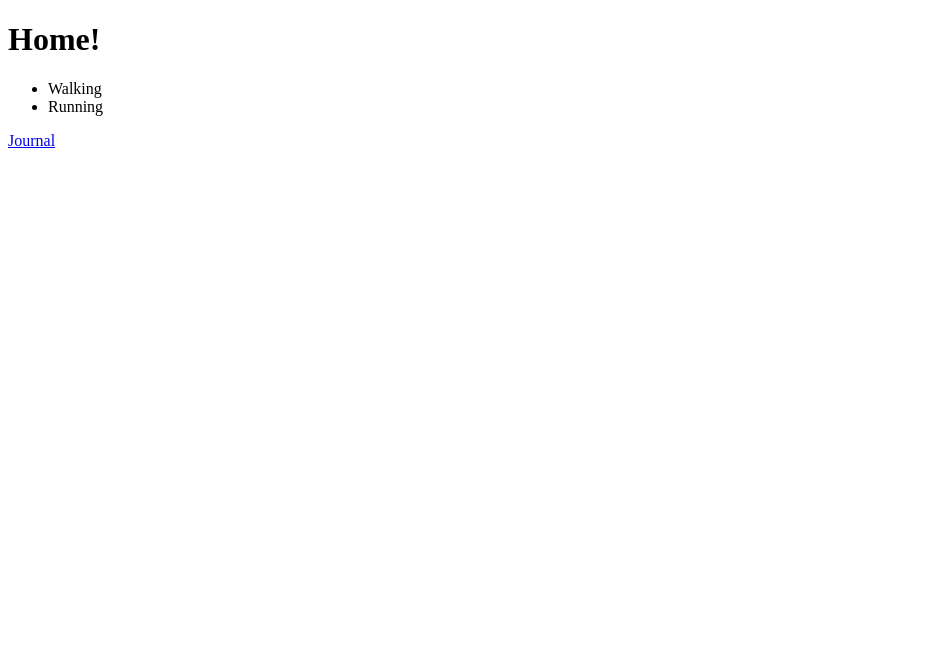
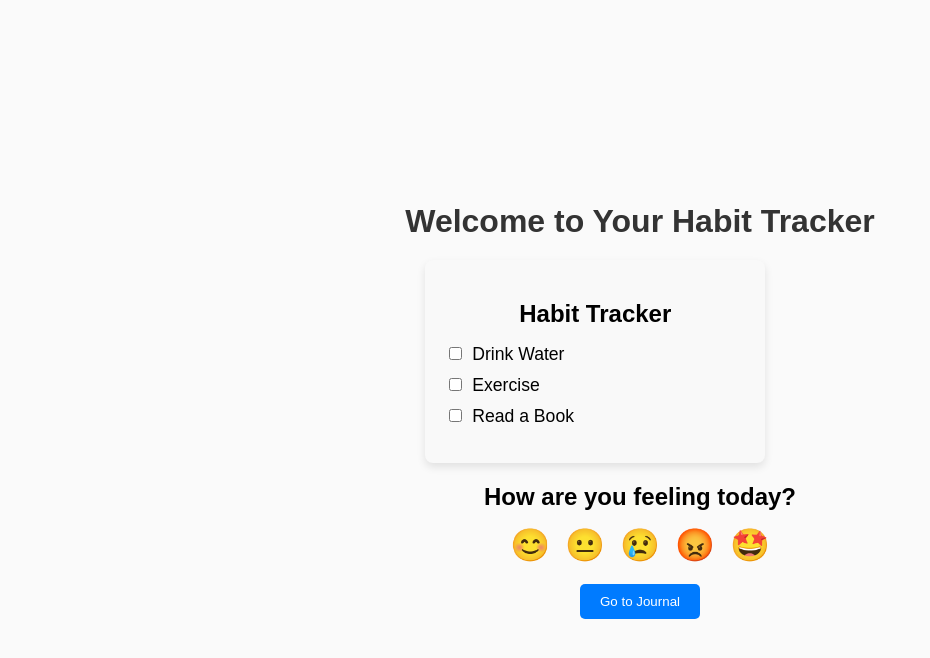
Before and after one commit to marwam7d33/BuddyQuest-Capstone, a React (Vite) app: page / in a window 1280 px wide. Shown: the top 658 px of the page, without its empty margins (0-930 px from the left). Built offline with nearby package versions, Linux system fonts and the light colour scheme.

Commit message:
initial stucture - habit/journal

```diff
--- a/src/App.scss
+++ b/src/App.scss
@@ -0,0 +1,17 @@
+body {
+  font-family: "Poppins", sans-serif;
+  background-color: #fafafa;
+  margin: 0;
+  padding: 0;
+  display: flex;
+  justify-content: center;
+  align-items: center;
+  height: 100vh;
+}
+
+.App {
+  display: flex;
+  justify-content: center;
+  align-items: center;
+  height: 100vh;
+}
--- /dev/null
+++ b/src/Styles/partials/_global.scss
@@ -0,0 +1,16 @@
+@use "./typography" as *;
+@use "./mixins" as *;
+@use "./variables" as *;
+
+*,
+*::before,
+*::after {
+  box-sizing: border-box;
+}
+
+html {
+  font-family: "Poppins", sans-serif;
+  margin: 0;
+  min-width: 20rem;
+  color: $primary-black;
+}
--- /dev/null
+++ b/src/Styles/partials/_typography.scss
@@ -0,0 +1 @@
+@import url("https://fonts.googleapis.com/css2?family=Funnel+Sans:ital,wght@0,300..800;1,300..800&family=Poppins:ital,wght@0,100;0,200;0,300;0,400;0,500;0,600;0,700;0,800;0,900;1,100;1,200;1,300;1,400;1,500;1,600;1,700;1,800;1,900&family=Titillium+Web:ital,wght@0,200;0,300;0,400;0,600;0,700;0,900;1,200;1,300;1,400;1,600;1,700&display=swap");
--- /dev/null
+++ b/src/Styles/partials/_variables.scss
@@ -0,0 +1,3 @@
+$tablet-breakpoint: 768px;
+
+$desktop-breakpoint: 1280px;
--- a/src/pages/HabitTracker/HabitTracker.jsx
+++ b/src/pages/HabitTracker/HabitTracker.jsx
@@ -1,7 +1,40 @@
-import React from "react";
+import React, { useState } from "react";
+import "./HabitTracker.scss";
 
-function HabitTracker() {
-  return <div></div>;
-}
+const HabitTracker = () => {
+  const [habits, setHabits] = useState([
+    { id: 1, text: "Drink Water", completed: false },
+    { id: 2, text: "Exercise", completed: false },
+    { id: 3, text: "Read a Book", completed: false },
+  ]);
+
+  const toggleHabit = (id) => {
+    setHabits(
+      habits.map((habit) =>
+        habit.id === id ? { ...habit, completed: !habit.completed } : habit
+      )
+    );
+  };
+
+  return (
+    <div className="habit-tracker">
+      <h2>Habit Tracker</h2>
+      <ul>
+        {habits.map((habit) => (
+          <li key={habit.id} className={habit.completed ? "completed" : ""}>
+            <label>
+              <input
+                type="checkbox"
+                checked={habit.completed}
+                onChange={() => toggleHabit(habit.id)}
+              />
+              {habit.text}
+            </label>
+          </li>
+        ))}
+      </ul>
+    </div>
+  );
+};
 
 export default HabitTracker;
--- a/src/pages/HabitTracker/HabitTracker.scss
+++ b/src/pages/HabitTracker/HabitTracker.scss
@@ -0,0 +1,34 @@
+.habit-tracker {
+  margin: 20px;
+  padding: 20px;
+  background-color: #f9f9f9;
+  border-radius: 8px;
+  box-shadow: 0 4px 8px rgba(0, 0, 0, 0.1);
+  width: 300px;
+
+  h2 {
+    font-size: 1.5rem;
+    margin-bottom: 15px;
+  }
+
+  ul {
+    list-style-type: none;
+    padding: 0;
+
+    li {
+      display: flex;
+      align-items: center;
+      margin-bottom: 10px;
+      font-size: 1.1rem;
+
+      input {
+        margin-right: 10px;
+      }
+
+      &.completed {
+        text-decoration: line-through;
+        color: #6c757d;
+      }
+    }
+  }
+}
--- a/src/pages/Home/Home.jsx
+++ b/src/pages/Home/Home.jsx
@@ -1,20 +1,70 @@
-import { Link } from 'react-router-dom';
-import './Home.scss'
+import React, { useState } from "react";
+import { Link, useNavigate } from "react-router-dom";
+import "./Home.scss"; // Optional, for SCSS styling specific to the homepage
+import HabitTracker from "../HabitTracker/HabitTracker";
 
-function Home() {
-  return <>
-  <h1>Home!</h1>
-  <ul>
-    <li><div>Walking</div></li>
-    <li><div>Running</div></li>
-  </ul>
+const Home = () => {
+  const navigate = useNavigate(); // For programmatic navigation
+  const [mood, setMood] = useState("");
 
-  <div>
-    <Link to='/journal'>Journal</Link>
+  const handleEmojiClick = (selectedMood) => {
+    setMood(selectedMood); // Optional: Set the mood for display or future use
+    navigate("/journal"); // Navigate to the journal page
+  };
 
-  </div>
+  return (
+    <div className="home-page">
+      <h1>Welcome to Your Habit Tracker</h1>
+      <HabitTracker />
 
-  </>
-}
+      <div className="mood-selection">
+        <h2>How are you feeling today?</h2>
+        <div className="emoji-container">
+          <span
+            onClick={() => handleEmojiClick("happy")}
+            role="img"
+            aria-label="Happy"
+          >
+            😊
+          </span>
+          <span
+            onClick={() => handleEmojiClick("neutral")}
+            role="img"
+            aria-label="Neutral"
+          >
+            😐
+          </span>
+          <span
+            onClick={() => handleEmojiClick("sad")}
+            role="img"
+            aria-label="Sad"
+          >
+            😢
+          </span>
+          <span
+            onClick={() => handleEmojiClick("angry")}
+            role="img"
+            aria-label="Angry"
+          >
+            😡
+          </span>
+          <span
+            onClick={() => handleEmojiClick("excited")}
+            role="img"
+            aria-label="Excited"
+          >
+            🤩
+          </span>
+        </div>
+      </div>
+
+      <div>
+        <Link to="/journal">
+          <button>Go to Journal</button>
+        </Link>
+      </div>
+    </div>
+  );
+};
 
 export default Home;
--- a/src/pages/Home/Home.scss
+++ b/src/pages/Home/Home.scss
@@ -0,0 +1,48 @@
+.home-page {
+  padding: 20px;
+  text-align: center;
+
+  h1 {
+    color: #333;
+    margin-bottom: 20px;
+  }
+
+  .mood-selection {
+    margin-top: 20px;
+
+    h2 {
+      font-size: 1.5rem;
+      margin-bottom: 15px;
+    }
+
+    .emoji-container {
+      display: flex;
+      justify-content: center;
+      gap: 15px;
+
+      span {
+        font-size: 2rem;
+        cursor: pointer;
+        transition: transform 0.2s;
+
+        &:hover {
+          transform: scale(1.2);
+        }
+      }
+    }
+  }
+
+  button {
+    margin-top: 20px;
+    padding: 10px 20px;
+    background-color: #007bff;
+    color: white;
+    border: none;
+    border-radius: 5px;
+    cursor: pointer;
+
+    &:hover {
+      background-color: #0056b3;
+    }
+  }
+}
--- a/src/pages/Journal/Journal.jsx
+++ b/src/pages/Journal/Journal.jsx
@@ -1,11 +1,43 @@
-import React from "react";
+import React, { useState } from "react";
+import "./Journal.scss"; //
+const Journal = () => {
+  const [journalEntry, setJournalEntry] = useState("");
+  const [mood, setMood] = useState("");
 
-function Journal() {
+  const handleSubmit = (e) => {
+    e.preventDefault();
+    console.log("Journal Entry:", journalEntry);
+    console.log("Mood:", mood);
+    setJournalEntry("");
+    setMood("");
+  };
+
   return (
-    <>
-      <h1>Journal</h1>
-    </>
+    <div className="journal-page">
+      <h1>Your Journal</h1>
+      <form onSubmit={handleSubmit}>
+        <div>
+          <label>Mood: </label>
+          <input
+            type="text"
+            value={mood}
+            onChange={(e) => setMood(e.target.value)}
+            placeholder="How are you feeling today?"
+          />
+        </div>
+        <div>
+          <label>Journal Entry: </label>
+          <textarea
+            value={journalEntry}
+            onChange={(e) => setJournalEntry(e.target.value)}
+            placeholder="Write your thoughts..."
+            rows="6"
+          />
+        </div>
+        <button type="submit">Save Journal</button>
+      </form>
+    </div>
   );
-}
+};
 
 export default Journal;
--- a/src/pages/Journal/Journal.scss
+++ b/src/pages/Journal/Journal.scss
@@ -0,0 +1,41 @@
+.journal-page {
+  padding: 20px;
+
+  h1 {
+    text-align: center;
+  }
+
+  form {
+    display: flex;
+    flex-direction: column;
+    align-items: center;
+    max-width: 500px;
+    margin: 0 auto;
+  }
+
+  label {
+    margin-bottom: 10px;
+  }
+
+  input,
+  textarea {
+    padding: 10px;
+    margin-bottom: 15px;
+    width: 100%;
+    border: 1px solid #ccc;
+    border-radius: 5px;
+  }
+
+  button {
+    padding: 10px 20px;
+    background-color: #28a745;
+    color: white;
+    border: none;
+    border-radius: 5px;
+    cursor: pointer;
+
+    &:hover {
+      background-color: #218838;
+    }
+  }
+}
```
Also changed, not shown: src/App.jsx (+7 -23 lines), src/Styles/partials/_mixins.scss (added, +13 -0 lines).
